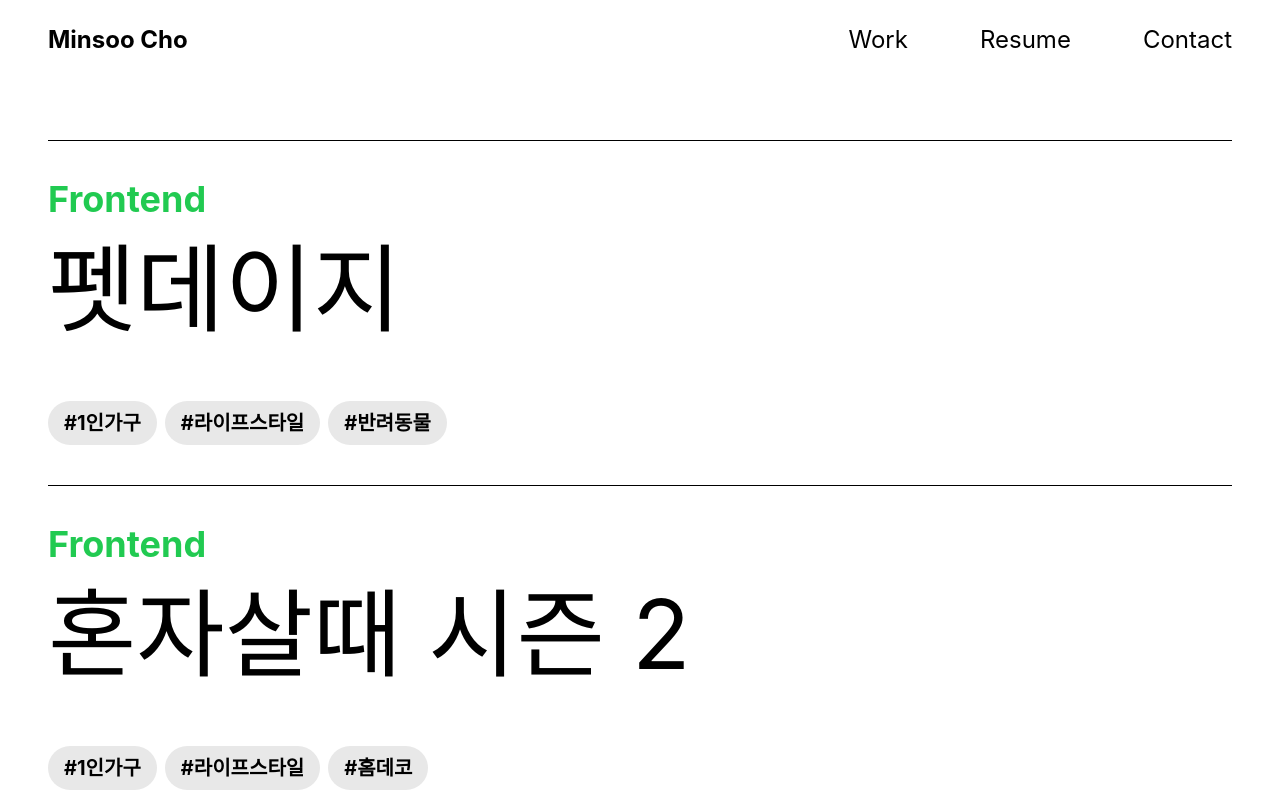
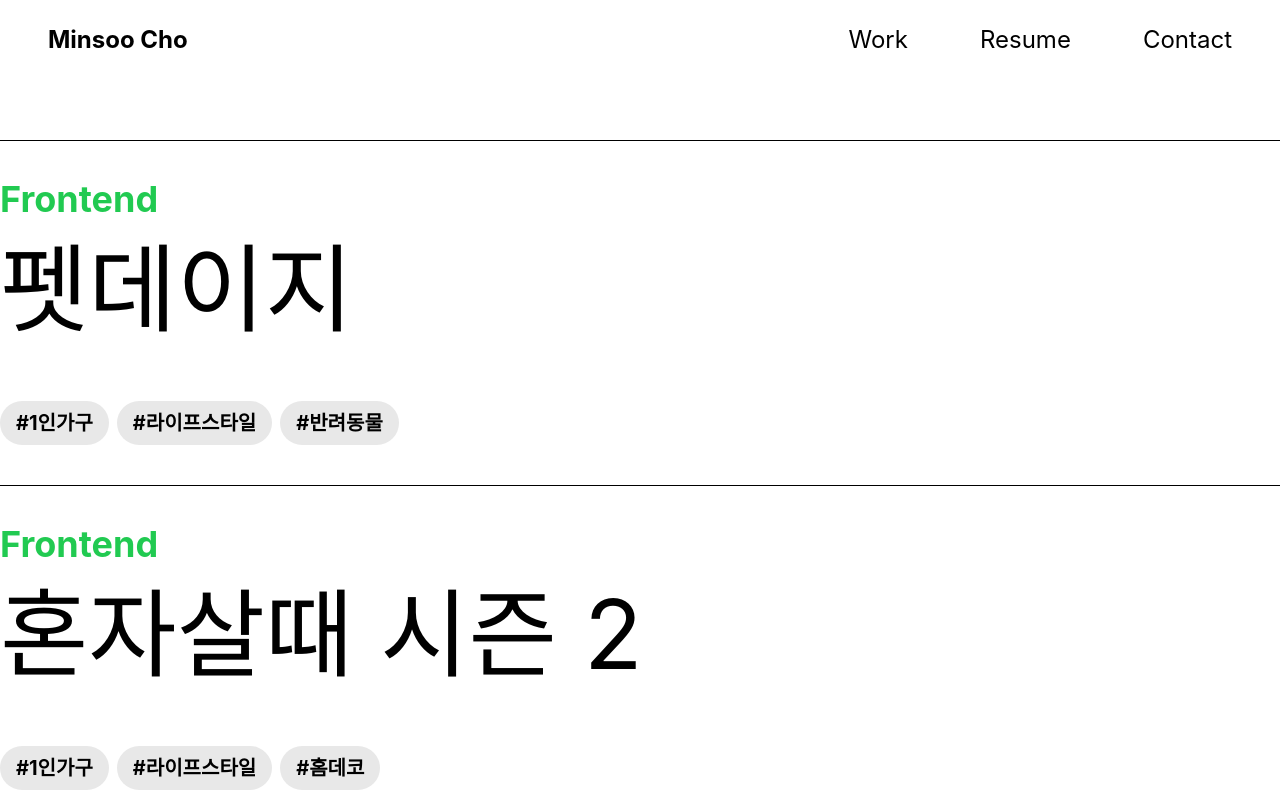
Before and after one commit to erinmzo/zomins-portfolio, a Next.js app: page /work in a window 1280 px wide. Shown: the top 800 px of the page. Built offline with nearby package versions, Linux system fonts and the light colour scheme.

Commit message:
main css 변경

```diff
--- a/src/components/common/layout/page/Page.tsx
+++ b/src/components/common/layout/page/Page.tsx
@@ -1,7 +1,7 @@
 import { PropsWithChildren } from "react";
 
 function Page({ children }: PropsWithChildren) {
-  return <div className="max-w-[1440px] px-[48px] mx-auto min-h-screen">{children}</div>;
+  return <div className="max-w-[1440px] mx-auto min-h-screen">{children}</div>;
 }
 
 export default Page;
```
